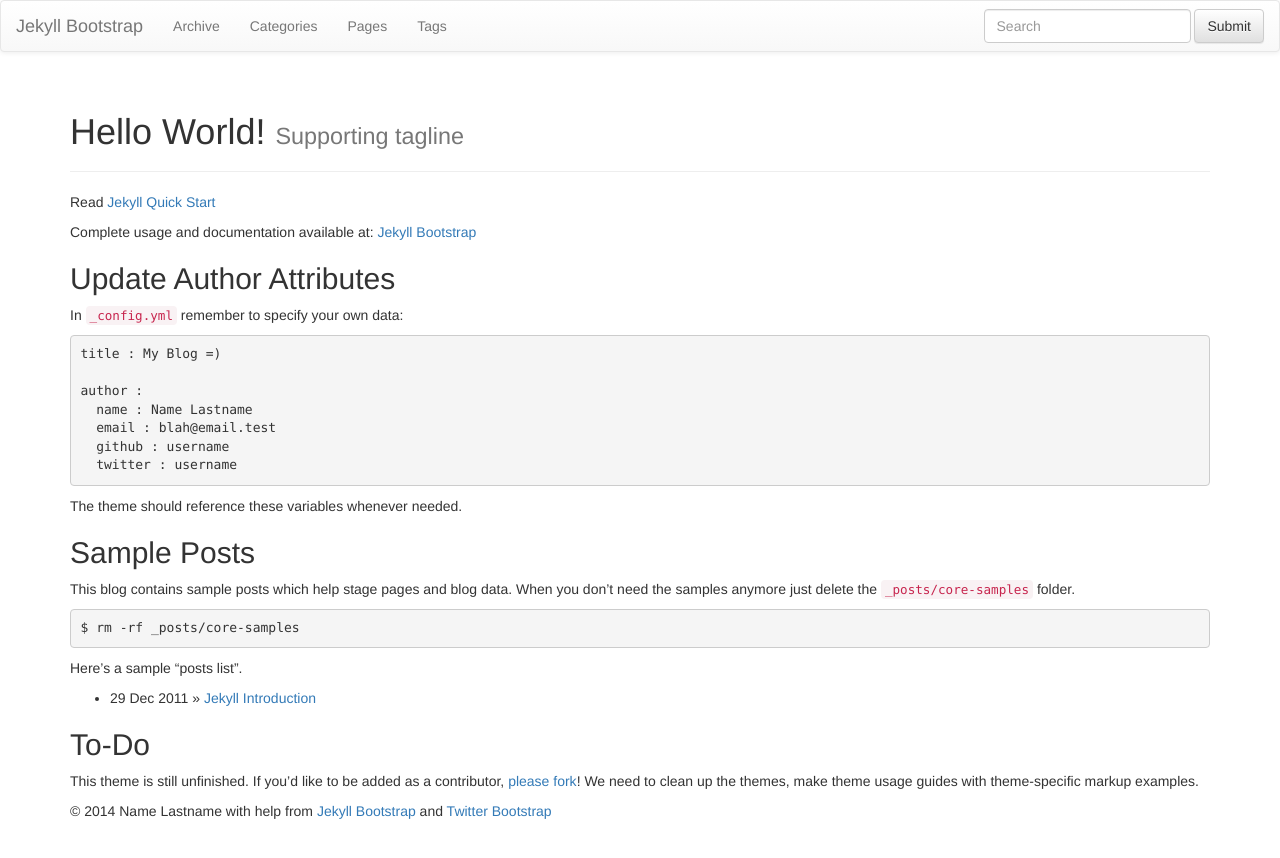
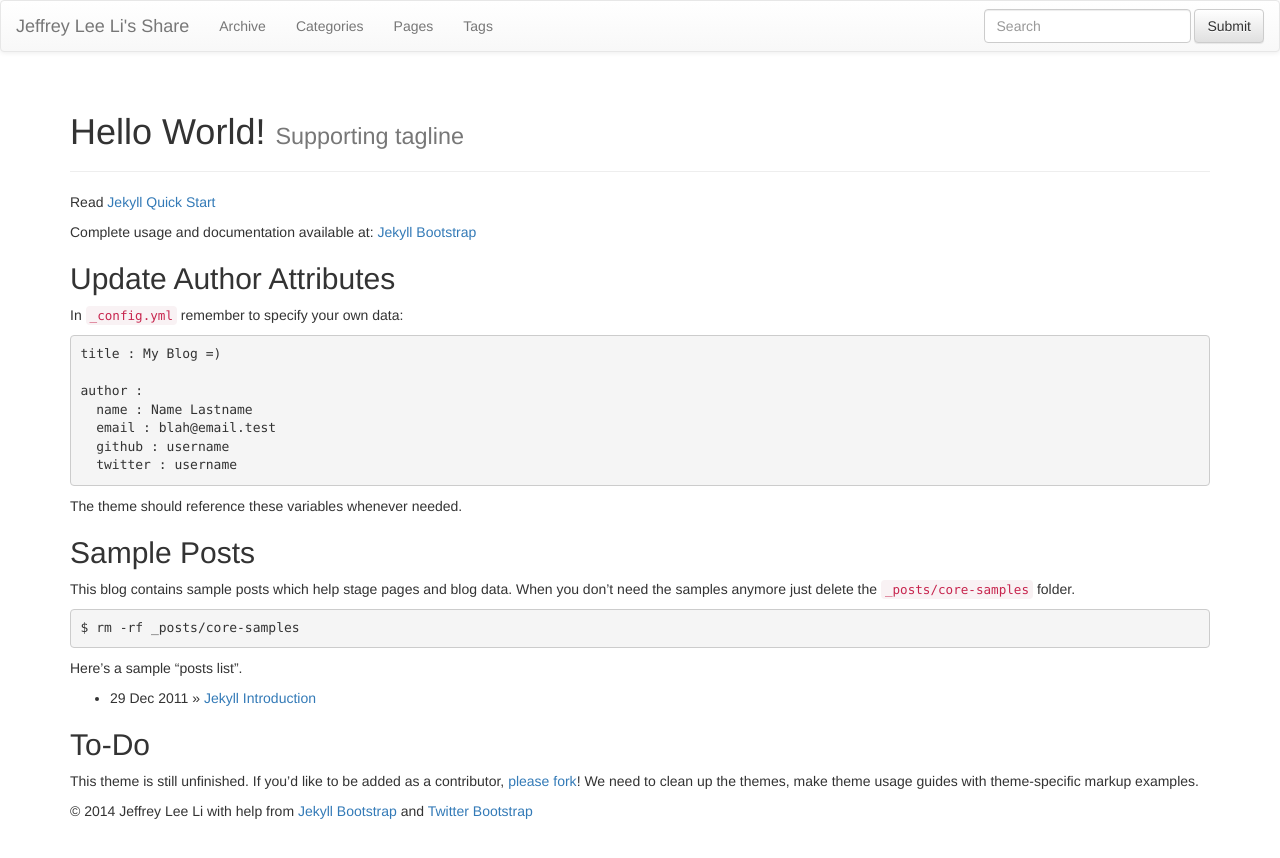
Before and after one commit to JeffreyLeeLi/jeffreyleeli.github.io, a Jekyll site: the page built from index.md, in a window 1280 px wide. Shown: the top 858 px of the page. Built offline with Jekyll 4.4.1, drawn with Linux system fonts in a browser that asks for light colours; nearby versions of some CDN libraries; library files that are not in the unit come from our copies.

Commit message:
change site title, author's name, email and github info

```diff
--- a/_config.yml
+++ b/_config.yml
@@ -10,12 +10,12 @@
 # Themes are encouraged to use these universal variables
 # so be sure to set them if your theme uses them.
 #
-title : Jekyll Bootstrap
+title : Jeffrey Lee Li's Share
 tagline: Site Tagline
 author :
-  name : Name Lastname
-  email : blah@email.test
-  github : username
+  name : Jeffrey Lee Li
+  email : Jeffrey.Lee.Li@gmail.com
+  github : JeffreyLeeLi
   twitter : username
   feedburner : feedname
 
```
